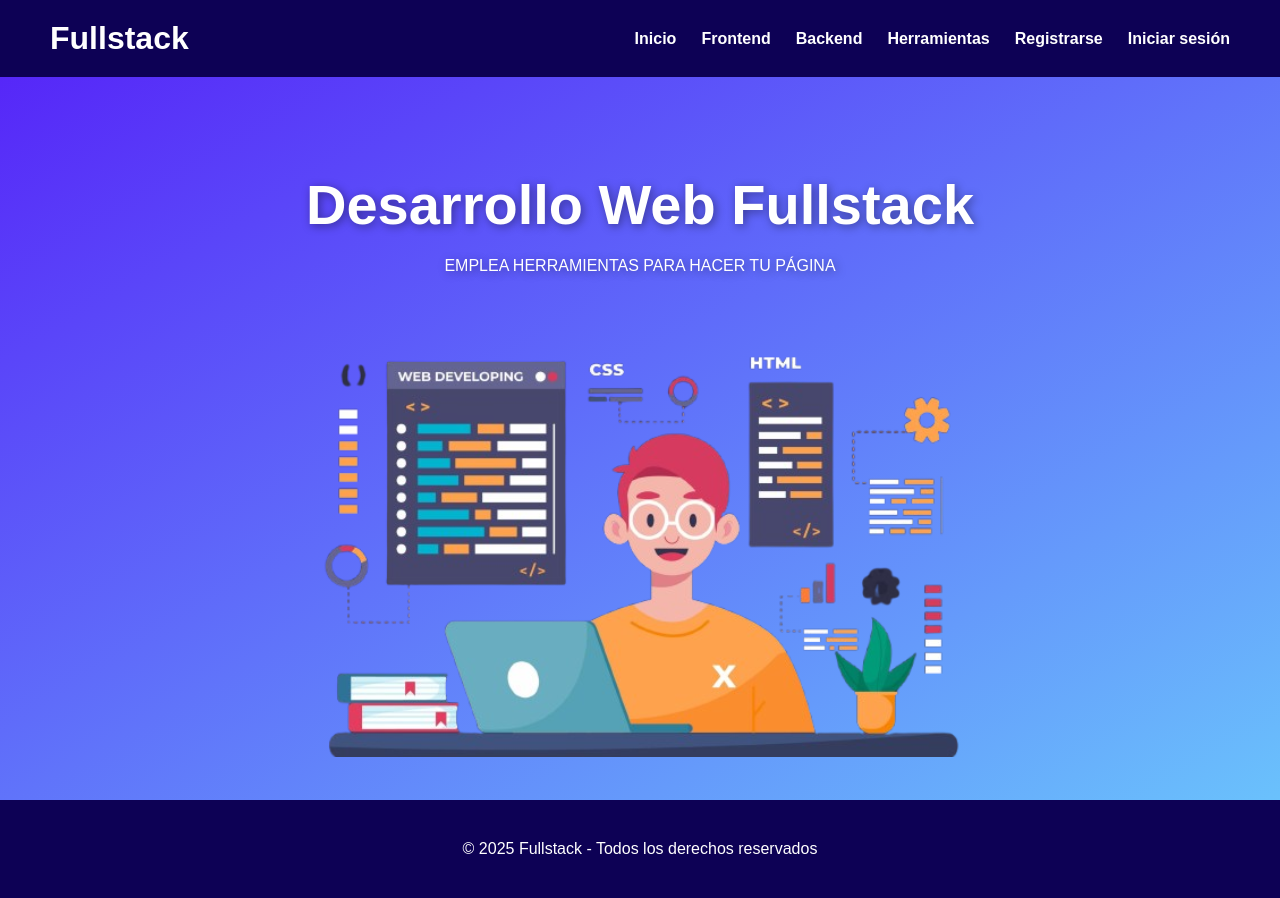
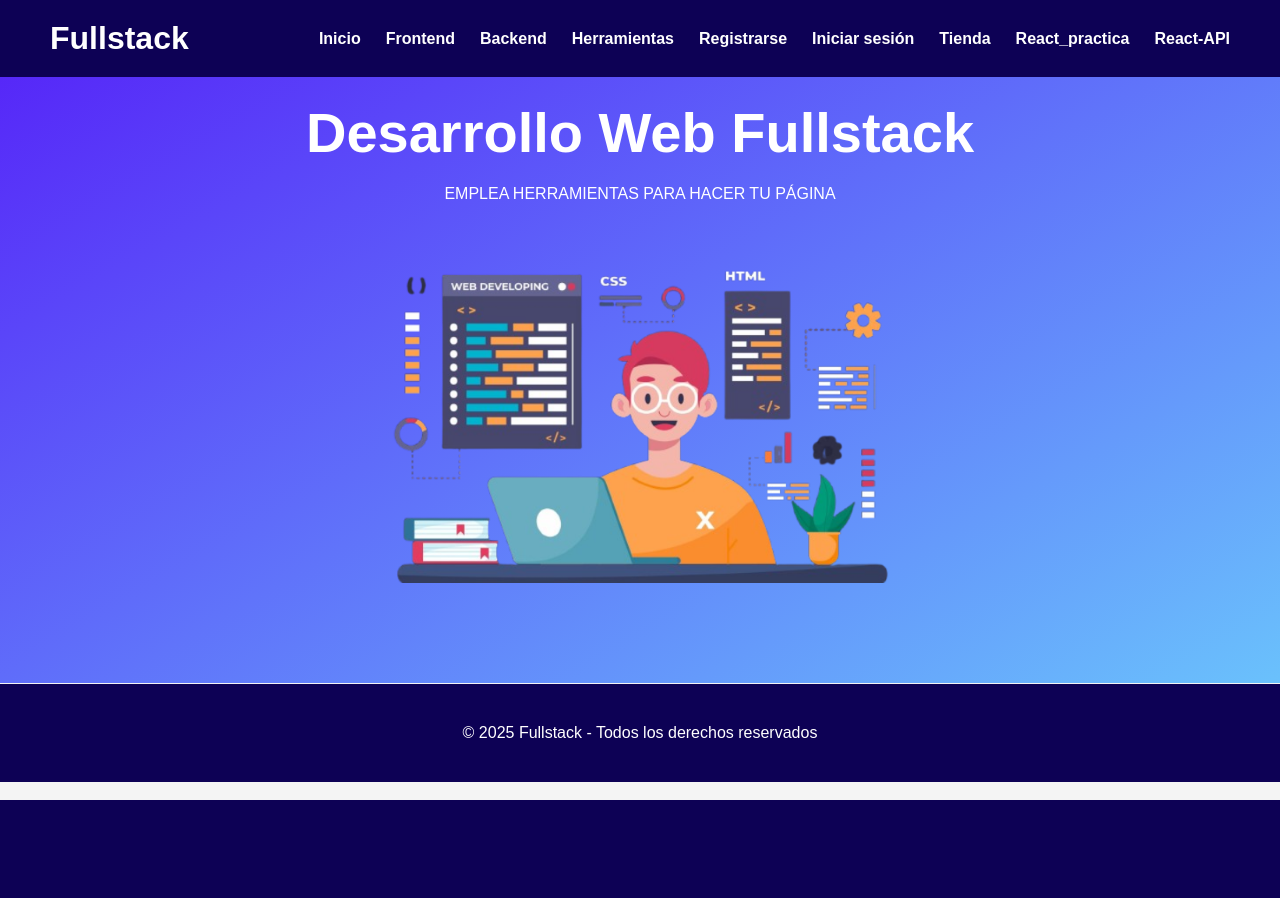
Before and after one commit to melisa176/web_php_verdadero, a PHP site: page / in a window 1280 px wide. After the commit the page ends 800 px from the top, so only its background shows below. Run offline with PHP 8.4, Linux system fonts and the light colour scheme.

Commit message:
implementado

```diff
--- a/backend.html
+++ b/backend.html
@@ -219,6 +219,9 @@
                 <li><a href="herramientas.html">Herramientas</a></li>
                 <li><a href="registrar.php">Registrarse</a></li>
                 <li><a href="login.php">Iniciar sesión</a></li>
+                <li><a href="Hamburguesa\javascript\index.html">Tienda</a></li>
+                <li><a href="http://localhost:3000/">React_practica</a></li>
+                <li><a href="http://localhost:3001/">React-API</a></li>
             </ul>
         </nav>
     </header>
--- a/conectar.php
+++ b/conectar.php
@@ -6,7 +6,7 @@
 $dbname = "login_db";
 
 try {
-    // Cambiar $host a $servername
+
     $pdo = new PDO("mysql:host=$servername;dbname=$dbname;charset=utf8", $username, $password);
 
     // Configuración de PDO para mostrar excepciones en caso de error
--- a/frontend.html
+++ b/frontend.html
@@ -177,6 +177,9 @@
                 <li><a href="herramientas.html">Herramientas</a></li>
                 <li><a href="registrar.php">Registrarse</a></li>
                 <li><a href="login.php">Iniciar sesión</a></li>
+                <li><a href="Hamburguesa\javascript\index.html">Tienda</a></li>
+                <li><a href="http://localhost:3000/">React_practica</a></li>
+                <li><a href="http://localhost:3001/">React-API</a></li>
             </ul>
         </nav>
     </header>
--- a/herramientas.html
+++ b/herramientas.html
@@ -193,6 +193,9 @@
                 <li><a href="herramientas.html">Herramientas</a></li>
                 <li><a href="registrar.php">Registrarse</a></li>
                 <li><a href="login.php">Iniciar sesión</a></li>
+                <li><a href="Hamburguesa\javascript\index.html">Tienda</a></li>
+                <li><a href="http://localhost:3000/">React_practica</a></li>
+                <li><a href="http://localhost:3001/">React-API</a></li>
             </ul>
         </nav>
     </header>
--- a/index.html
+++ b/index.html
@@ -67,19 +67,24 @@
         }
 
         .hero {
-            display: flex;
-            align-items: center;
-            flex-direction: column; /* Alinea los elementos en columna */
-            justify-content: center;
-            height: 100vh;
-            text-align: center;
+            width: 100%; /* Ocupar todo el ancho disponible */
+           margin-top: 5px;
+            margin: auto; /* Centrar la sección en la página */
+            text-align: center; /* Centrar el texto */
+            padding: 100px; /* Espacio interno */
             background: linear-gradient(150deg, #551ff8, #6ac1fc);
             color: white;
-            text-shadow: 2px 2px 10px rgba(0, 0, 0, 0.4);
-            position: relative;
-            padding-top: 10%;
+            overflow: hidden;
+
         }
 
+
+        .hero img {
+            max-width: 50%; /* La imagen no será más ancha que su contenedor */
+            height: 1; /* Mantiene la proporción de la imagen */
+            display: block; /* Elimina espacios extra debajo de la imagen */
+            margin: auto; /* Centrar la imagen horizontalmente */
+        }
 
         .hero h1 {
             font-size: 3.5rem;
@@ -97,6 +102,7 @@
                 transform: translateY(0);
             }
         }
+
 
         /* CONTENEDOR PRINCIPAL */
         .main-container {
@@ -192,6 +198,7 @@
             color: white;
             padding: 20px;
             text-align: center;
+            margin-top: 1px;
         }
 
         /* RESPONSIVE */
@@ -217,14 +224,20 @@
                 <li><a href="herramientas.html">Herramientas</a></li>
                 <li><a href="registrar.php">Registrarse</a></li>
                 <li><a href="login.php">Iniciar sesión</a></li>
+                <li><a href="Hamburguesa\javascript\index.html">Tienda</a></li>
+                <li><a href="http://localhost:3000/">React_practica</a></li>
+                <li><a href="http://localhost:3001/">React-API</a></li>
             </ul>
         </nav>
     </header>
 
     <section class="hero">
-        <h1>Desarrollo Web Fullstack</h1>
+
+        <h1>
+            Desarrollo Web Fullstack</h1>
         <p>EMPLEA HERRAMIENTAS PARA HACER TU PÁGINA</p>
         <img src="img/index.png">
+
     </section>
     <footer>
         <p>&copy; 2025 Fullstack - Todos los derechos reservados</p>
--- /dev/null
+++ b/package.json
@@ -0,0 +1,6 @@
+{
+  "dependencies": {
+    "child_process": "^1.0.2",
+    "fs": "^0.0.1-security"
+  }
+}
```
Also changed, not shown: React_nuevo/package.json (added, +10 -0 lines), login.php (+5 -2 lines), registrar.php (+5 -2 lines), start-all.js (added, +55 -0 lines), AdminLTE-4.0.0-beta3/dist/css/adminlte.css, React_nuevo/package-lock.json (added), package-lock.json (added), 1 other file.
